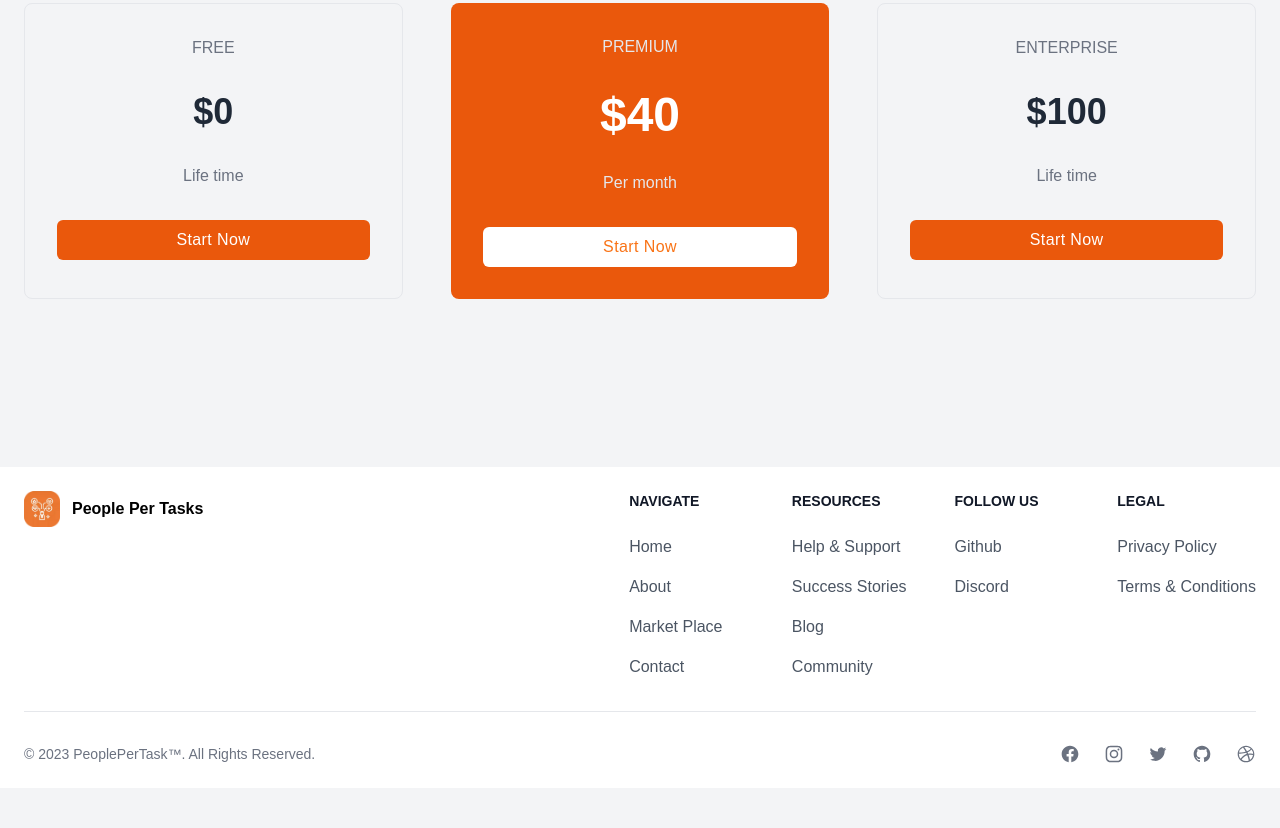
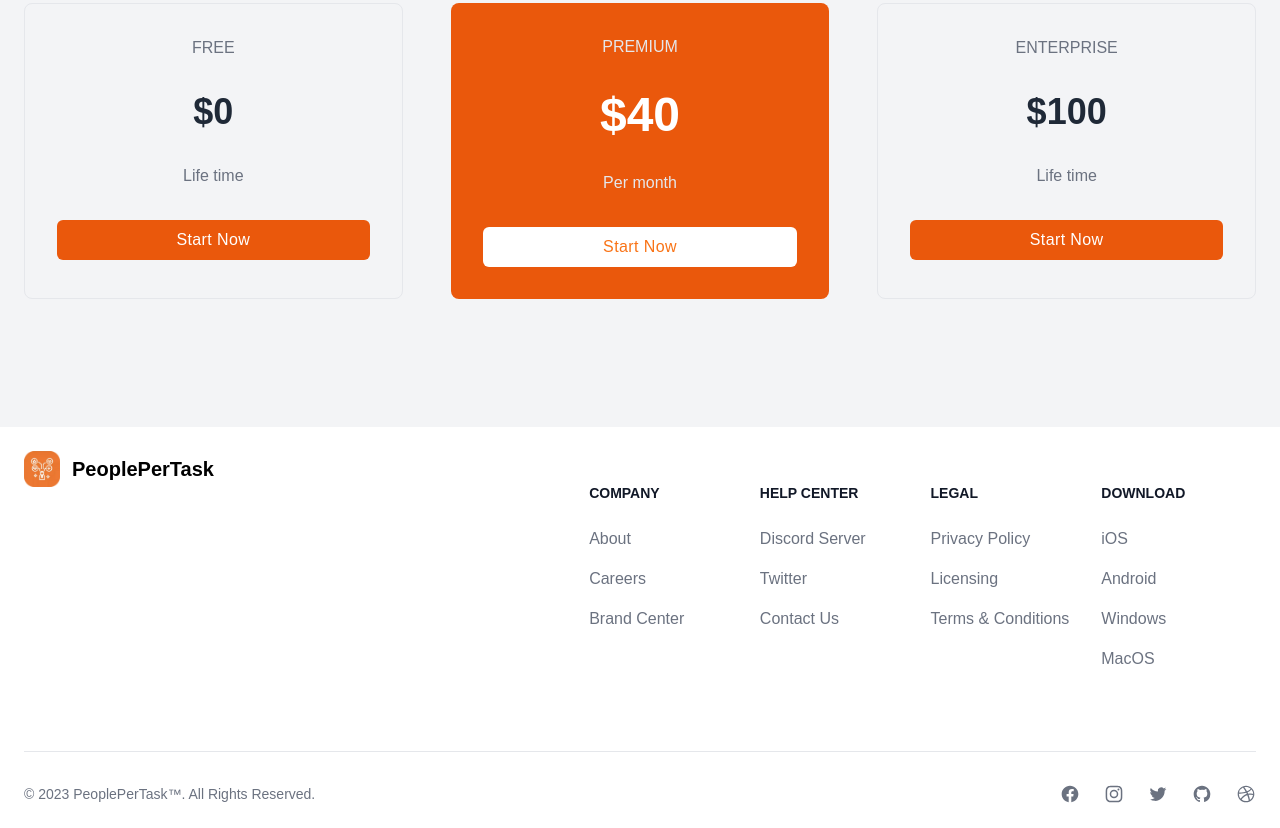
Before and after one commit to Zaiidmo/PeoplePerTasks, a website: page src/pricing.html in a window 1280 px wide. Shown: the part 353-1181 px from the top of the page. Before the commit the page ends 1141 px from the top, so only its background shows below. Drawn offline with nearby package versions, Linux system fonts and the light colour scheme.

Commit message:
Linking pages

```diff
--- a/js/home.js
+++ b/js/home.js
@@ -35,3 +35,9 @@
 prvbtn.addEventListener("click", previous);
 mobileNext.addEventListener("click", next);
 mobilePrev.addEventListener("click", previous);
+
+//More categories
+let btn = document.querySelector("#More");
+btn.onclick = function() {
+  window.location.replace("../src/marketplace.html");
+}
--- a/src/pricing.html
+++ b/src/pricing.html
@@ -25,7 +25,7 @@
         </a>
           <div class="flex items-center lg:order-2">
             <a
-              href="../src/login.html"
+              href="../src/signin.html"
               class="text-gray-900 dark:text-white hover:bg-gray-200 focus:ring-4 focus:ring-gray-300 font-medium rounded-lg text-sm px-4 lg:px-5 py-2 lg:py-2.5 mr-2 dark:hover:bg-gray-700 focus:outline-none dark:focus:ring-gray-800"
               >Log in</a
             >
@@ -280,47 +280,35 @@
         </div>
       </div>
     </div>
-    <footer class="p-4 bg-white sm:p-6 dark:bg-gray-800 mt-10">
-      <div class="mx-auto max-w-screen-xl">
+    <footer class="p-4 bg-white sm:p-6 dark:bg-gray-800">
+      <div class="mx-auto max-w-screen-xl ">
         <div class="md:flex md:justify-between">
           <div class="mb-6 md:mb-0">
-            <a href="#" class="flex items-center">
+            <a href="../src/index.html" class="flex items-center">
               <img
                 src="../images/logo.webp"
                 class="mr-3 h-6 sm:h-9"
                 alt="peoplepertask Logo"
-              />
-              <span
-                class="self-center hidden sm:block font-semibold whitespace-nowrap dark:text-white"
-                >People Per Tasks</span
               >
+              <span class="self-center lg:visible: lg:text-xl font-semibold whitespace-nowrap dark:text-white">PeoplePerTask</span>
             </a>
           </div>
-          <div
-            class="grid grid-cols-2 gap-8 sm:gap-6 sm:grid-cols-3 lg:grid-cols-4"
-          >
+          <div class="grid grid-cols-2 gap-8 px-4 py-6 lg:py-8 md:grid-cols-4">
             <div>
               <h2
                 class="mb-6 text-sm font-semibold text-gray-900 uppercase dark:text-white"
               >
-                Navigate
+                Company
               </h2>
-              <ul class="text-gray-600 dark:text-gray-400">
+              <ul class="text-gray-500 dark:text-gray-400 font-medium">
                 <li class="mb-4">
-                  <a href="../src/home.html" class="hover:underline">Home</a>
+                  <a href="./about.html" class="hover:underline">About</a>
                 </li>
                 <li class="mb-4">
-                  <a href="../src/about.html" class="hover:underline">About</a>
+                  <a href="./about.html" class="hover:underline">Careers</a>
                 </li>
                 <li class="mb-4">
-                  <a href="../src/marketplace.html" class="hover:underline"
-                    >Market Place</a
-                  >
-                </li>
-                <li>
-                  <a href="../src/contact.html" class="hover:underline"
-                    >Contact</a
-                  >
+                  <a href="./about.html" class="hover:underline">Brand Center</a>
                 </li>
               </ul>
             </div>
@@ -328,43 +316,17 @@
               <h2
                 class="mb-6 text-sm font-semibold text-gray-900 uppercase dark:text-white"
               >
-                Resources
+                Help center
               </h2>
-              <ul class="text-gray-600 dark:text-gray-400">
+              <ul class="text-gray-500 dark:text-gray-400 font-medium">
                 <li class="mb-4">
-                  <a href="../src/error404.html" class="hover:underline"
-                    >Help & Support</a
-                  >
+                  <a href="../src/error404.html" class="hover:underline">Discord Server</a>
                 </li>
                 <li class="mb-4">
-                  <a href="../src/error404.html" class="hover:underline"
-                    >Success Stories</a
-                  >
+                  <a href="../src/error404.html" class="hover:underline">Twitter</a>
                 </li>
                 <li class="mb-4">
-                  <a href="../src/error404.html" class="hover:underline"
-                    >Blog</a
-                  >
-                </li>
-                <li>
-                  <a href="../src/error404.html" class="hover:underline"
-                    >Community</a
-                  >
-                </li>
-              </ul>
-            </div>
-            <div>
-              <h2
-                class="mb-6 text-sm font-semibold text-gray-900 uppercase dark:text-white"
-              >
-                Follow us
-              </h2>
-              <ul class="text-gray-600 dark:text-gray-400">
-                <li class="mb-4">
-                  <a href="#" class="hover:underline">Github</a>
-                </li>
-                <li>
-                  <a href="#" class="hover:underline">Discord</a>
+                  <a href="./contact.html" class="hover:underline">Contact Us</a>
                 </li>
               </ul>
             </div>
@@ -374,12 +336,36 @@
               >
                 Legal
               </h2>
-              <ul class="text-gray-600 dark:text-gray-400">
+              <ul class="text-gray-500 dark:text-gray-400 font-medium">
                 <li class="mb-4">
-                  <a href="#" class="hover:underline">Privacy Policy</a>
+                  <a href="../src/error404.html" class="hover:underline">Privacy Policy</a>
                 </li>
-                <li>
-                  <a href="#" class="hover:underline">Terms &amp; Conditions</a>
+                <li class="mb-4">
+                  <a href="../src/error404.html" class="hover:underline">Licensing</a>
+                </li>
+                <li class="mb-4">
+                  <a href="../src/error404.html" class="hover:underline">Terms &amp; Conditions</a>
+                </li>
+              </ul>
+            </div>
+            <div>
+              <h2
+                class="mb-6 text-sm font-semibold text-gray-900 uppercase dark:text-white"
+              >
+                Download
+              </h2>
+              <ul class="text-gray-500 dark:text-gray-400 font-medium">
+                <li class="mb-4">
+                  <a href="../src/error404.html" class="hover:underline">iOS</a>
+                </li>
+                <li class="mb-4">
+                  <a href="../src/error404.html" class="hover:underline">Android</a>
+                </li>
+                <li class="mb-4">
+                  <a href="../src/error404.html" class="hover:underline">Windows</a>
+                </li>
+                <li class="mb-4">
+                  <a href="../src/error404.html" class="hover:underline">MacOS</a>
                 </li>
               </ul>
             </div>
@@ -387,7 +373,7 @@
         </div>
         <hr
           class="my-6 border-gray-200 sm:mx-auto dark:border-gray-700 lg:my-8"
-        />
+        >
         <div class="sm:flex sm:items-center sm:justify-between">
           <span class="text-sm text-gray-500 sm:text-center dark:text-gray-400"
             >© 2023 <a href="#" class="hover:underline">PeoplePerTask™</a>. All
@@ -480,7 +466,7 @@
           </div>
         </div>
       </div>
-    </footer>
+</footer>
     <script src="https://cdnjs.cloudflare.com/ajax/libs/flowbite/2.0.0/flowbite.min.js"></script>
     <script src="../js/theme.js"></script>
   </body>
```
Also changed, not shown: src/about.html (+48 -62 lines), src/contact.html (+12 -12 lines), src/dashboard.html (+2 -2 lines), src/error404.html (+46 -60 lines), src/freelancers.html (+2 -2 lines), src/index.html (+17 -17 lines), src/marketplace.html (+39 -53 lines), src/signin.html (+22 -24 lines), src/signup.html (+25 -27 lines), dist/contact.css.
